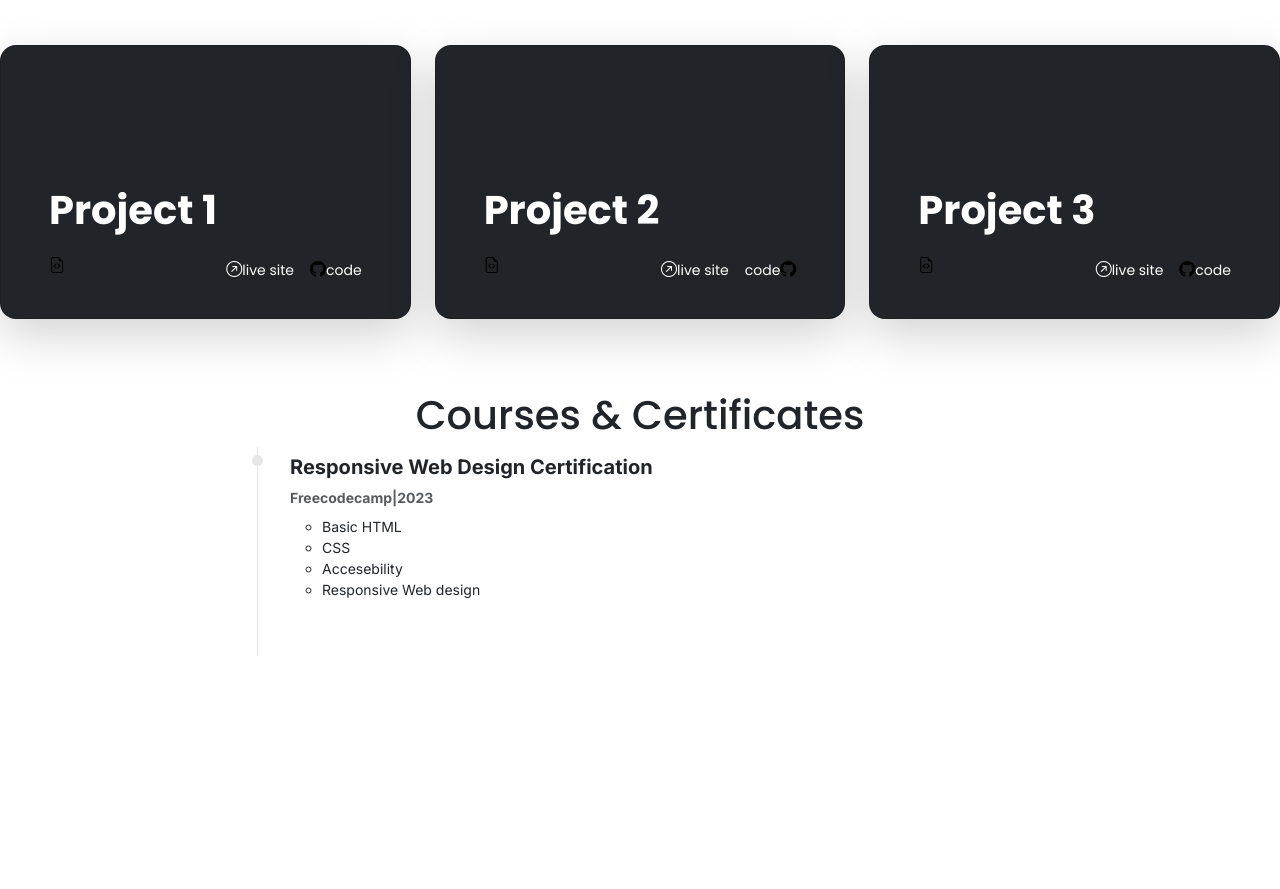
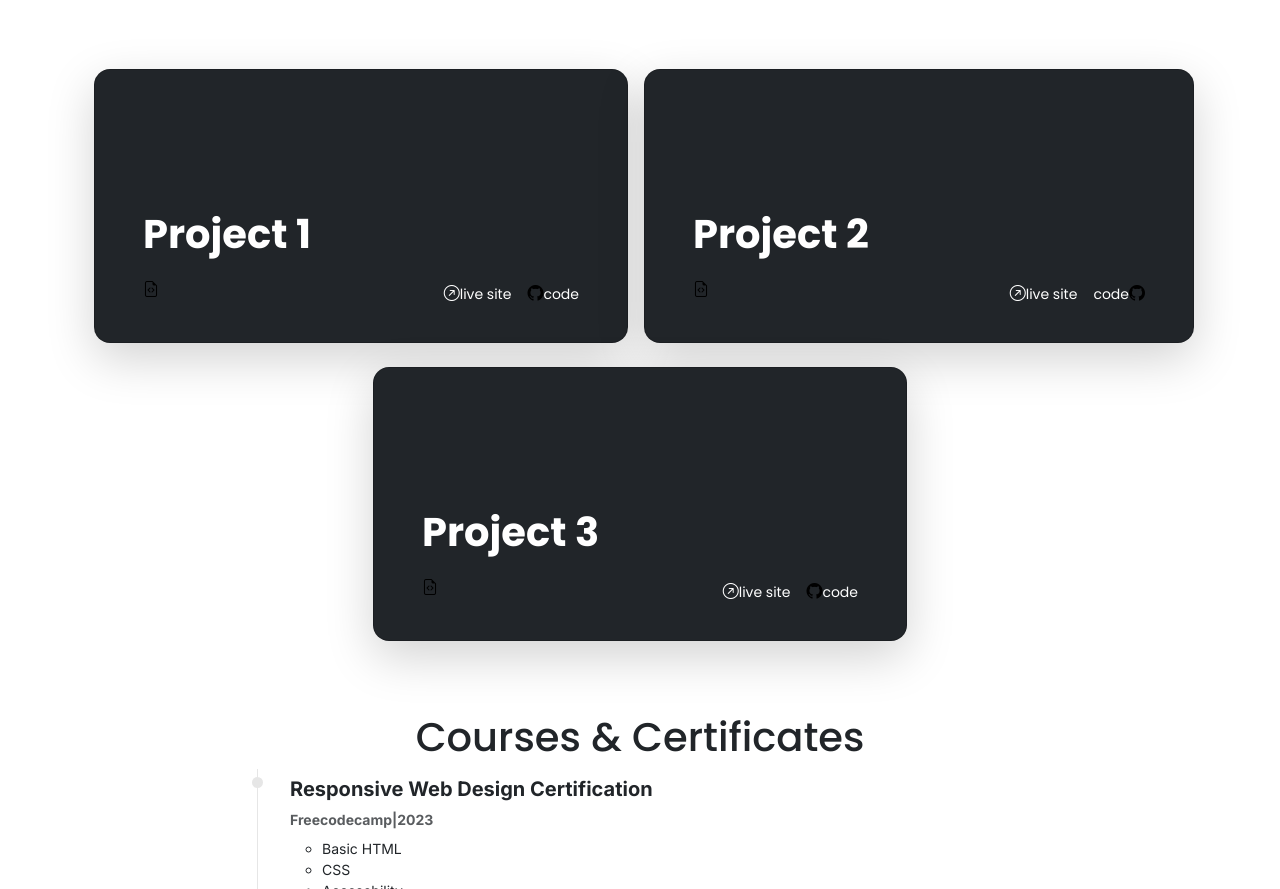
Before and after one commit to Sibusiso81/sibusiso-zulu-portfolio, a plain HTML site: page src/index.html in a window 1280 px wide. Shown: the part 1190-2079 px from the top of the page. Before the commit the page ends 1886 px from the top, so only its background shows below. Drawn offline with nearby package versions, Linux system fonts and the light colour scheme; a web font is replaced by a local one.

Commit message:
updating project cards

```diff
--- a/src/index.html
+++ b/src/index.html
@@ -317,7 +317,7 @@
         </div>
         <!-- Projecta (lg) -->
 
-        <div class="row row-cols-1 row-cols-lg-3 align-items-stretch g-4 py-5 wait-md-cards">
+        <div class="  offset-1 container-lg row row-cols-1 row-cols-lg-2 align-items-center g-4 py-5 wait-md-cards m-auto justify-content-center">
             <div class="col">
                 <div class="card card-cover h-100 overflow-hidden text-bg-dark rounded-4 shadow-lg"
                     style="background-image: url('unsplash-photo-1.jpg');">
@@ -340,7 +340,7 @@
                 </div>
             </div>
 
-            <div class="col">
+            <div class="col px-1">
                 <div class="card card-cover h-100 overflow-hidden text-bg-dark rounded-4 shadow-lg"
                     style="background-image: url('unsplash-photo-2.jpg');">
                     <div class="d-flex flex-column h-100 p-5 pb-3 text-white text-shadow-1">
@@ -386,6 +386,7 @@
             </div>
         </div>
 
+
         <!-- Education -->
         <section class="container custom-section-container-width py-4">
             <h1 class="text-center">Courses & Certificates</h1>
```
